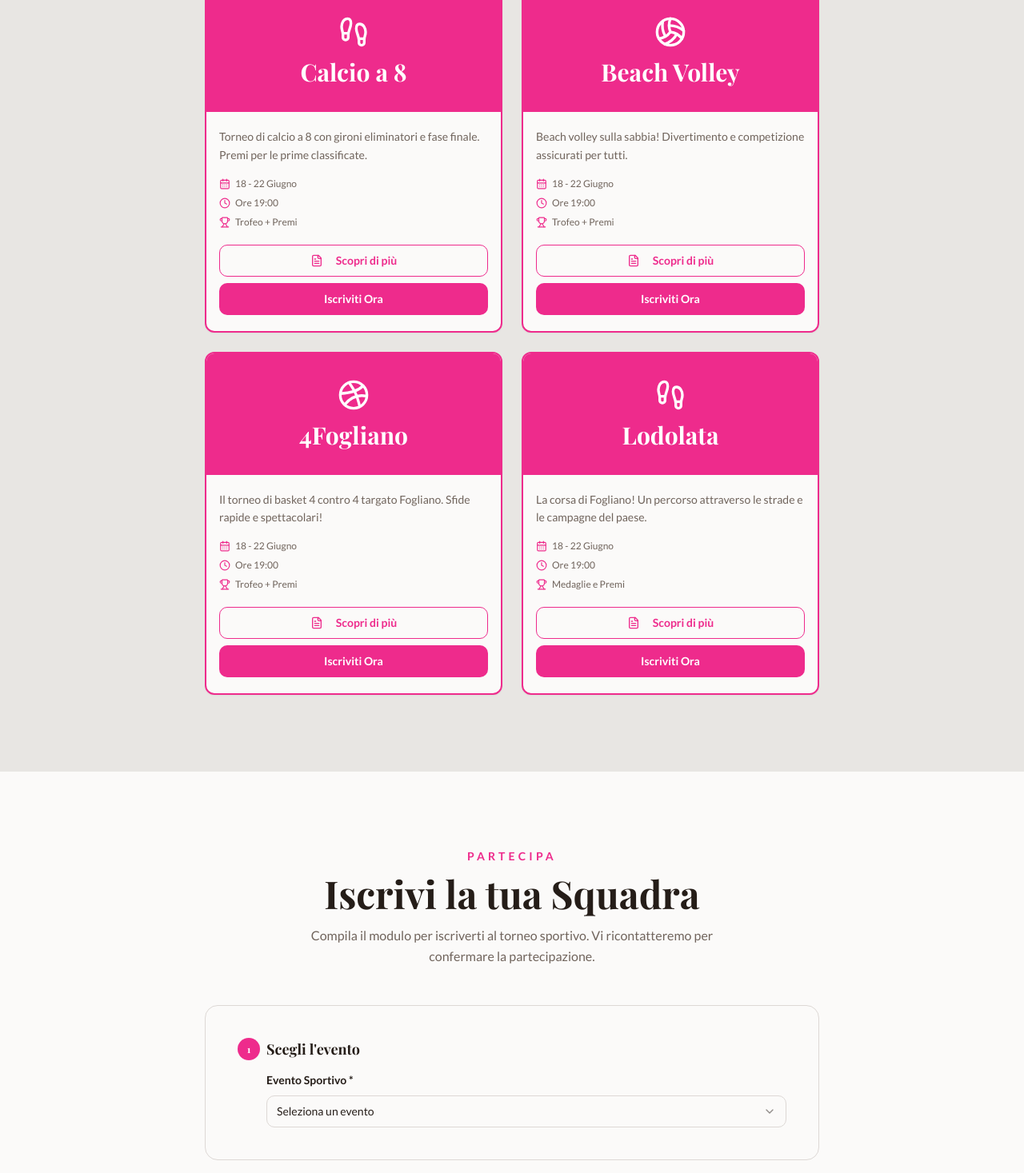
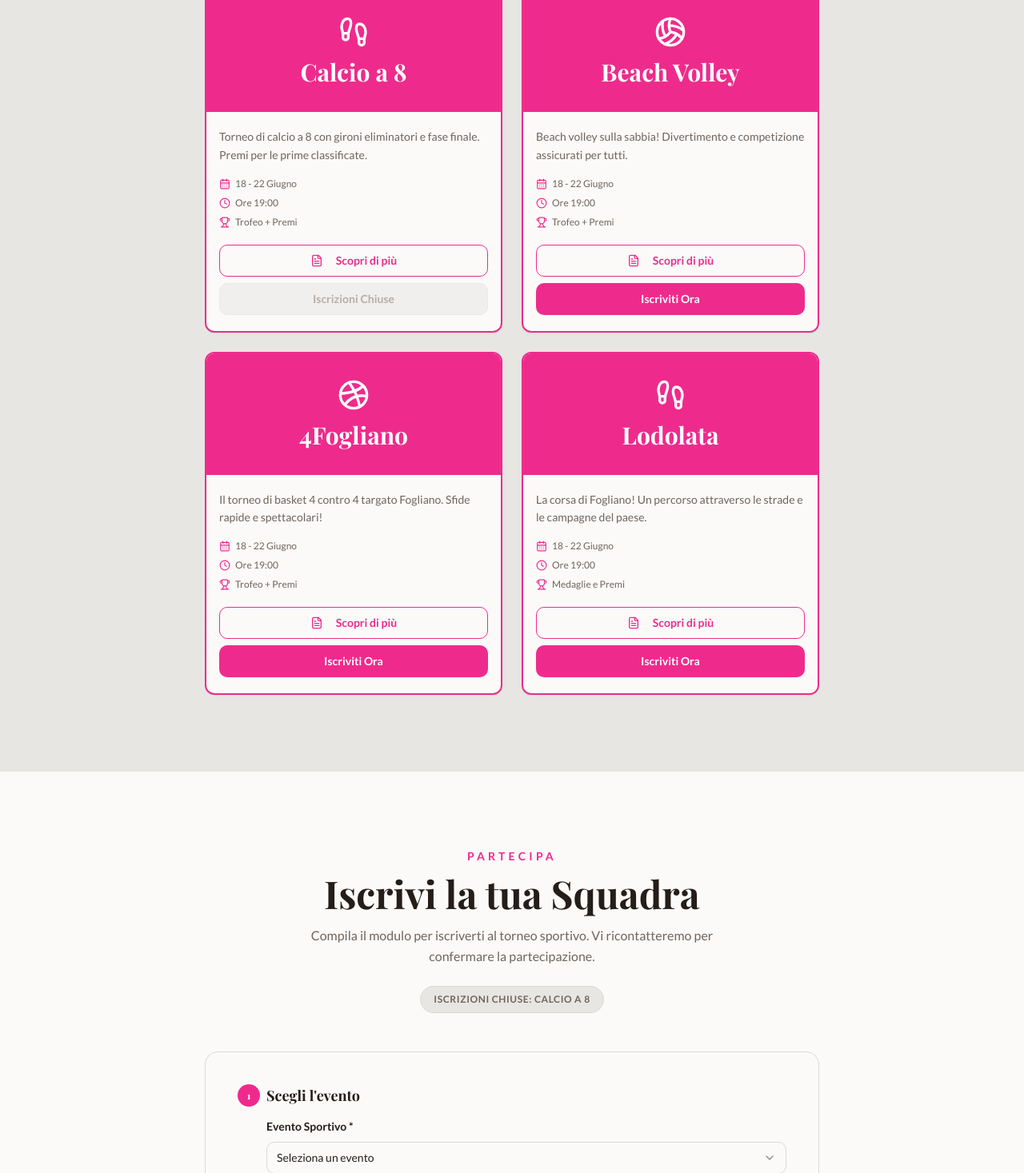
Before and after one commit to darge98/sagra-di-fogliano, a Next.js app: page / in a window 1280 px wide. Shown: the part 2200-3667 px from the top of the page at 80% size. Built offline with nearby package versions, Linux system fonts and the light colour scheme; a web font is replaced by a local one.

Commit message:
feat: chiude iscrizioni calcio

```diff
--- a/components/registration-form.tsx
+++ b/components/registration-form.tsx
@@ -30,6 +30,7 @@ const sportOptions = [
     minPlayers: 8,
     maxPlayers: 15,
     hint: "Min 8, Max 15 giocatori",
+    closed: true,
   },
   {
     value: "beachvolley",
@@ -365,7 +366,7 @@ function RegistrationFormContent() {
 
   useEffect(() => {
     if (sportParam && sportParam !== selectedSport) {
-      const sportExists = sportOptions.find(s => s.value === sportParam)
+      const sportExists = sportOptions.find(s => s.value === sportParam && !s.closed)
       if (sportExists) {
         setSelectedSport(sportParam)
         setMembers(Array.from({ length: sportExists.minPlayers }, () => createMember()))
@@ -580,6 +581,14 @@ function RegistrationFormContent() {
             Compila il modulo per iscriverti al torneo sportivo. Vi
             ricontatteremo per confermare la partecipazione.
           </p>
+
+          {sportOptions.some(s => s.closed) && (
+            <div className="mt-6 inline-block px-4 py-2 bg-muted rounded-full border border-border">
+              <p className="text-xs font-semibold text-muted-foreground uppercase tracking-wider">
+                Iscrizioni chiuse: {sportOptions.filter(s => s.closed).map(s => s.label).join(", ")}
+              </p>
+            </div>
+          )}
         </div>
 
         {/* Form */}
@@ -609,7 +618,7 @@ function RegistrationFormContent() {
                   <SelectValue placeholder="Seleziona un evento" />
                 </SelectTrigger>
                 <SelectContent>
-                  {sportOptions.map((option) => (
+                  {sportOptions.filter(o => !o.closed).map((option) => (
                     <SelectItem key={option.value} value={option.value}>
                       {option.label}
                     </SelectItem>
--- a/components/sports-section.tsx
+++ b/components/sports-section.tsx
@@ -44,6 +44,7 @@ interface SportEventData {
   time: string
   description: string
   prize: string
+  closed?: boolean
   details?: SportDetailData[]
 }
 
@@ -70,6 +71,7 @@ interface SportEvent {
   time: string
   description: string
   prize: string
+  closed?: boolean
   details?: SportDetailData[]
 }
 
@@ -109,7 +111,7 @@ export function SportsSection() {
                 Sfida i migliori!
               </h3>
               <p className="mt-2 text-lg">
-                Iscrizioni aperte per tutti i tornei
+                Iscrizioni aperte
               </p>
             </div>
           </div>
@@ -164,10 +166,19 @@ export function SportsSection() {
                         </Button>
                       )}
                       <Button
-                        asChild
-                        className="w-full bg-sport text-sport-foreground hover:bg-sport/90 font-bold"
+                        asChild={!sport.closed}
+                        disabled={sport.closed}
+                        className={`w-full font-bold ${
+                          sport.closed
+                          ? "bg-muted text-muted-foreground border border-border cursor-not-allowed"
+                          : "bg-sport text-sport-foreground hover:bg-sport/90"
+                        }`}
                       >
-                        <Link href={`?sport=${sport.id}#iscrizione`}>Iscriviti Ora</Link>
+                        {sport.closed ? (
+                          "Iscrizioni Chiuse"
+                        ) : (
+                          <Link href={`?sport=${sport.id}#iscrizione`}>Iscriviti Ora</Link>
+                        )}
                       </Button>
                     </div>
                   </div>
@@ -244,10 +255,19 @@ export function SportsSection() {
             {/* CTA footer */}
             <div className="mt-4 pt-4 border-t border-border">
               <Button
-                asChild
-                className="w-full bg-sport text-sport-foreground hover:bg-sport/90 font-bold"
+                asChild={!selectedSport.closed}
+                disabled={selectedSport.closed}
+                className={`w-full font-bold ${
+                  selectedSport.closed
+                  ? "bg-muted text-muted-foreground border border-border cursor-not-allowed"
+                  : "bg-sport text-sport-foreground hover:bg-sport/90"
+                }`}
               >
-                <Link href={`?sport=${selectedSport.id}#iscrizione`}>Iscriviti Ora</Link>
+                {selectedSport.closed ? (
+                  "Iscrizioni Chiuse"
+                ) : (
+                  <Link href={`?sport=${selectedSport.id}#iscrizione`}>Iscriviti Ora</Link>
+                )}
               </Button>
             </div>
           </DialogContent>
--- a/data/sports-cards.json
+++ b/data/sports-cards.json
@@ -7,6 +7,7 @@
         "time": "19:00",
         "description": "Torneo di calcio a 8 con gironi eliminatori e fase finale. Premi per le prime classificate.",
         "prize": "Trofeo + Premi",
+        "closed": true,
         "details": [
             {
                 "label": "Regolamento",
```
